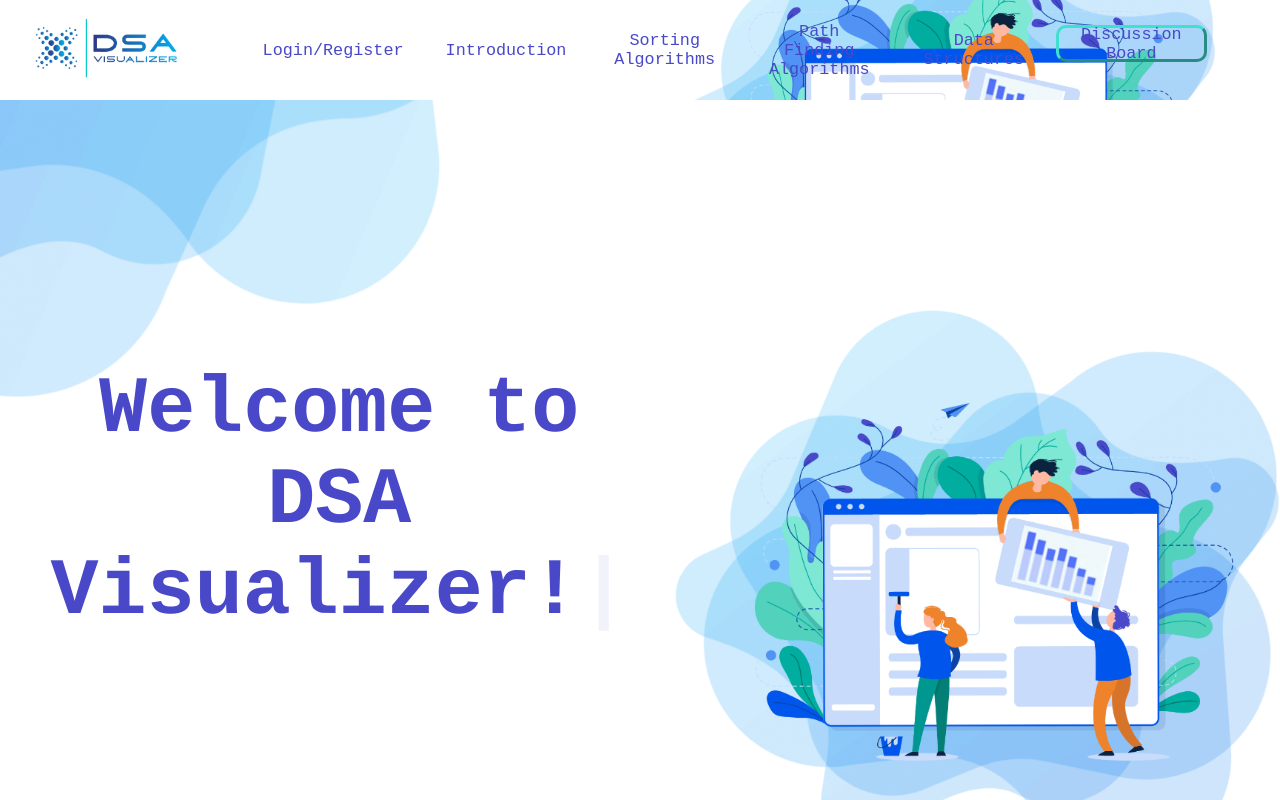
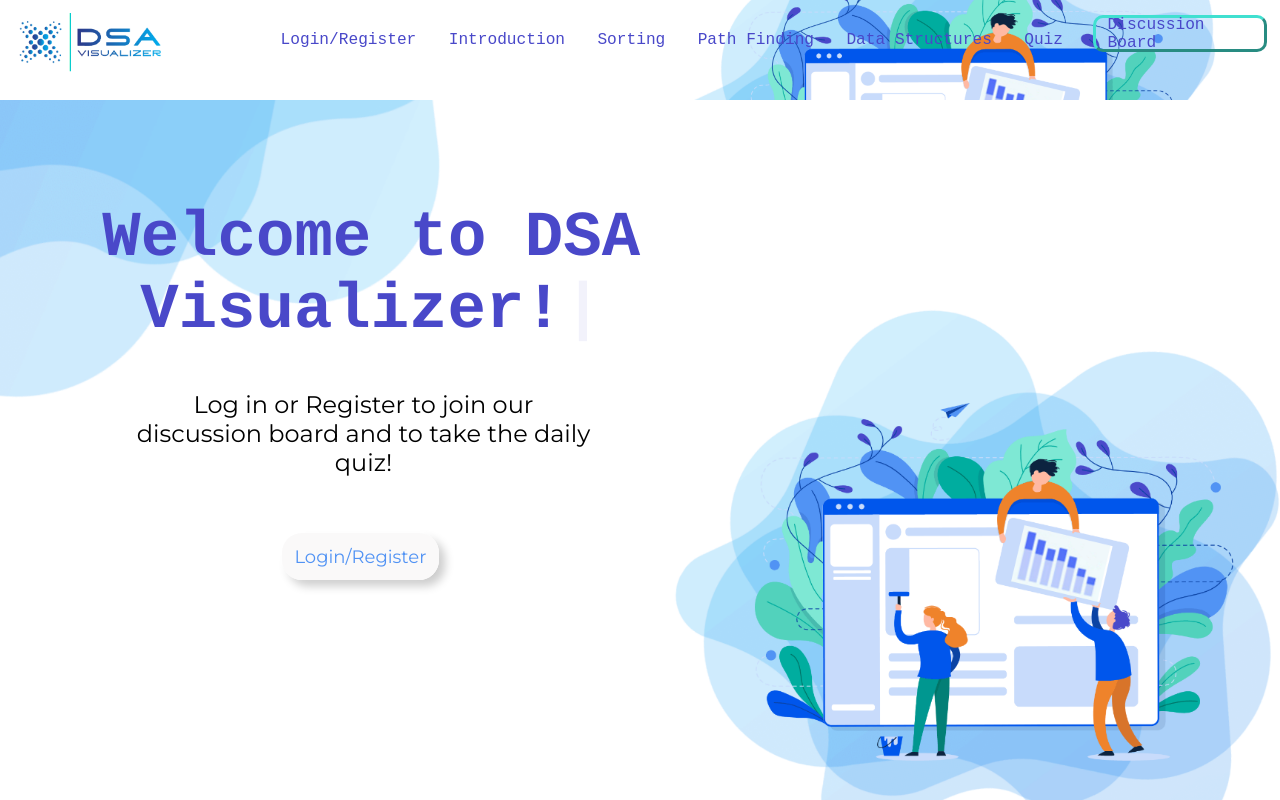
Before and after one commit to Jordiak/Visualizer, a React (Create React App) app in the folder client/: page / in a window 1280 px wide. Shown: the top 800 px of the page. Built offline with nearby package versions, Linux system fonts and the light colour scheme.

Commit message:
added button in homepage, added quiz page

```diff
--- a/client/src/App.css
+++ b/client/src/App.css
@@ -1,3 +1,4 @@
+@import url("https://fonts.googleapis.com/css?family=Montserrat&display=swap");
 * {
   box-sizing: border-box;
   margin: 0;
@@ -350,29 +351,89 @@ h2 {
   background-color: black;
 }
 
+
+.quiz{
+  background-image: url('../src/components/images/newwallpaper2.png');
+  height: 100vh;
+  width: 100%;
+  background-size: cover;
+  background-position: center;
+  display:table;
+  background-attachment: fixed;
+}
 #typer1 {
   color: rgb(73,72,201);
   text-align: center;
-  font-size: 10vh;
+  font-size: 8vh;
   font-weight: 700;
   font-family:Courier;
-  display: table-cell;
-  vertical-align: middle;
-  width:50%;
-  padding-right: 50%;
+  padding:3%;
+  width:60%;
+  padding-right: 5%;
   padding-left: 3%;
+  margin-top:5%;
+  height: 17%;
 }
 
 #typer2 {
   color: rgb(73,72,201);
-  font-size: 9vh;
+  font-size: 8vh;
   font-weight: 700;
   font-family:Courier;
-  text-align: right;
-  margin-top: 10%;
+  text-align: center;
+  margin-top: 5%;
   padding-right: 5%;
   float:right;
 
+}
+.newlogin{
+  width: auto;
+  height: auto;
+  background: #faf9f9;
+  position: relative;
+  margin-bottom: 25px;
+  border-radius: 20px;
+  text-align: center;
+  color:rgb(81,147,244);
+  font-size: large;
+  font-weight: semibold;
+  line-height: 100px;
+  font-family: "Montserrat", sans-serif;
+  cursor: pointer;
+  text-decoration: none;
+  padding:1%;
+  margin-left:22%;
+  transition: all 0.1s ease-in-out;
+    box-shadow: -6px -6px 10px rgba(255, 255, 255, 0.8),
+      6px 6px 10px rgba(0, 0, 0, 0.2);
+
+
+
+}
+
+.newlogin:hover {
+  opacity: 0.7;
+  box-shadow: -6px -6px 10px rgba(193, 243, 239, 0.959),
+    6px 6px 10px rgba(0, 0, 0, 0.2);
+  color:darkturquoise;
+}
+.newlogin:active {
+  opacity: 1;
+  box-shadow: inset -4px -4px 8px rgba(255, 255, 255, 0.5),
+    inset 8px 8px 16px rgba(0, 0, 0, 0.1);
+  color: #79e3b6;
+}
+
+
+.message2{
+  color:black;
+  font-weight:lighter;
+  font-size:x-large;
+  margin-top:7%;
+  margin-left:6.5%;
+  text-align: center;
+  width:60%;
+  font-family: "Montserrat", sans-serif;
 }
 .members-image{
   margin-left:5%;
@@ -621,6 +682,7 @@ h2 {
   background: rgba(255, 255, 255);
   margin-bottom: 10px;
 }
+
 .backenduser {
   font-size: 24px;
   font-weight: bolder;
--- a/client/src/App.js
+++ b/client/src/App.js
@@ -16,6 +16,7 @@ import Comment from './components/pages/comment';
 import Admin from './components/pages/Admin';
 import ManageUsers from './components/pages/ManageUsers';
 import ManageDiscussion from './components/pages/ManageDiscussion';
+import Quiz from './components/pages/quiz';
 
 function App() {
   const [value, setValue] = useState('Login/Register')
@@ -58,6 +59,7 @@ function App() {
         <Route path="/data-structures" exact component={DataStructures} />
         <Route path="/login-form" exact component={LoginForm} />
         <Route path="/login-form/:id" exact component={LoginForm} />
+        <Route path="/quiz" exact component={Quiz}/>
         <Route path="/comments" exact component={Comment} />
       </Switch>
 
--- a/client/src/components/Navbar.css
+++ b/client/src/components/Navbar.css
@@ -5,9 +5,9 @@
   background-attachment: fixed;
   height: 100px;
   display: flex;
-  justify-content: center;
-  align-items: center;
-  font-size: 1.05rem;
+  justify-content:space-evenly;
+  font-size: 1.01rem;
+
 }
 .footer {
   background:rgb(0, 0, 0);
@@ -26,9 +26,9 @@
   cursor: pointer;
   text-decoration: none;
   font-size: 2rem;
-  padding-top: 7px;
-  margin-left: -1%;
-  margin-right: 5%;
+  padding-top: 1%;
+  margin-left: 1%;
+
 
 }
 
@@ -39,13 +39,13 @@
 
 .nav-menu {
   display: grid;
-  grid-template-columns: repeat(6, auto);
-  grid-gap: 10px;
-  list-style: none;
+  grid-template-columns: repeat(8);
+  grid-gap: 5px;
+  list-style:none;
   text-align: center;
-  width: 75vw;
+  width:100%;
   justify-content: end;
-  margin-right: 2rem;
+
 }
 
 .nav-item {
@@ -60,13 +60,16 @@
   border: 3px outset;
   border-color: turquoise;
   height: 37px;
-  margin-top: 10%;
+  margin-top:1.2%;
+  margin-right:1%;
+  margin-left:-1%;
+
 
 }
 .nav-links {
   color:rgb(73,72,201);
   text-decoration: none;
-  padding: 0.5rem 1rem;
+  padding: 0.5rem 0.7rem;
   font-family:monospace;
 }
 
--- a/client/src/components/Navbar.js
+++ b/client/src/components/Navbar.js
@@ -42,12 +42,12 @@ function Navbar() {
           </li>
           <li className='nav-item'>
             <Link to='/sorting-algorithms' className='nav-links' onClick={closeMobileMenu}>
-              Sorting Algorithms
+              Sorting
             </Link>
           </li>
           <li className='nav-item'>
             <Link to='/shortest-path-algorithms' className='nav-links' onClick={closeMobileMenu}>
-              Path Finding Algorithms
+              Path Finding
             </Link>
           </li>
           <li className='nav-item'>
@@ -55,20 +55,19 @@ function Navbar() {
               Data Structures
             </Link>
           </li>
-          <li className='nav-item-disc'>
+          <li className='nav-item'>
+            <Link to='/quiz' className='nav-links' onClick={closeMobileMenu}>
+            Quiz
+            </Link>
+          </li>
+
+
+        </ul>
+        <li className='nav-item-disc'>
             <Link to='/comments' className='nav-links' onClick={closeMobileMenu}>
             Discussion Board
             </Link>
           </li>
-          {/* <li className='nav-item'>
-            <Link to='/login-form' className='nav-links' onClick={closeMobileMenu}>
-              Login/Register
-            </Link>
-          </li> */}
-          {/* <li className='nav-item' onClick={closeMobileMenu}>
-          {ReactSession.get("username")}
-          </li> */}
-        </ul>
       </nav>
     </>
   );
--- a/client/src/components/pages/Home.js
+++ b/client/src/components/pages/Home.js
@@ -1,7 +1,7 @@
 import React from 'react';
 import Typewriter from 'typewriter-effect';
 import members from '../images/members.png';
-
+import {Link} from 'react-router-dom';
 
 
 
@@ -22,7 +22,10 @@ export default function Home(){
                     }}
                 />
                 </h1>
+                <div className='message2' ><h3 className='message2'>Log in or Register to join our discussion board and to take the daily quiz!</h3></div><br/><br/>
+                    <Link to='/login-form' className='newlogin'> Login/Register</Link>
                 </div>
+
                 <div className='box2'>
                     <img className= "members-image"src={members}/>
                     <h1 id="typer2" >About DSA Visualizer</h1>
--- /dev/null
+++ b/client/src/components/pages/quiz.js
@@ -0,0 +1,8 @@
+import React from 'react';
+
+export default function Quiz(){
+    return(
+        <div className='quiz'></div>
+    )
+
+}
--- a/client/src/components/pages/sorting.css
+++ b/client/src/components/pages/sorting.css
@@ -44,7 +44,6 @@ button {
   border-radius: 0px;
   background:rgb(38,89,166);
   background-size: 600%;
-  animation: anime 16s linear infinite;
   border-style: hidden;
   font-weight: bold;
   cursor: pointer;
```
